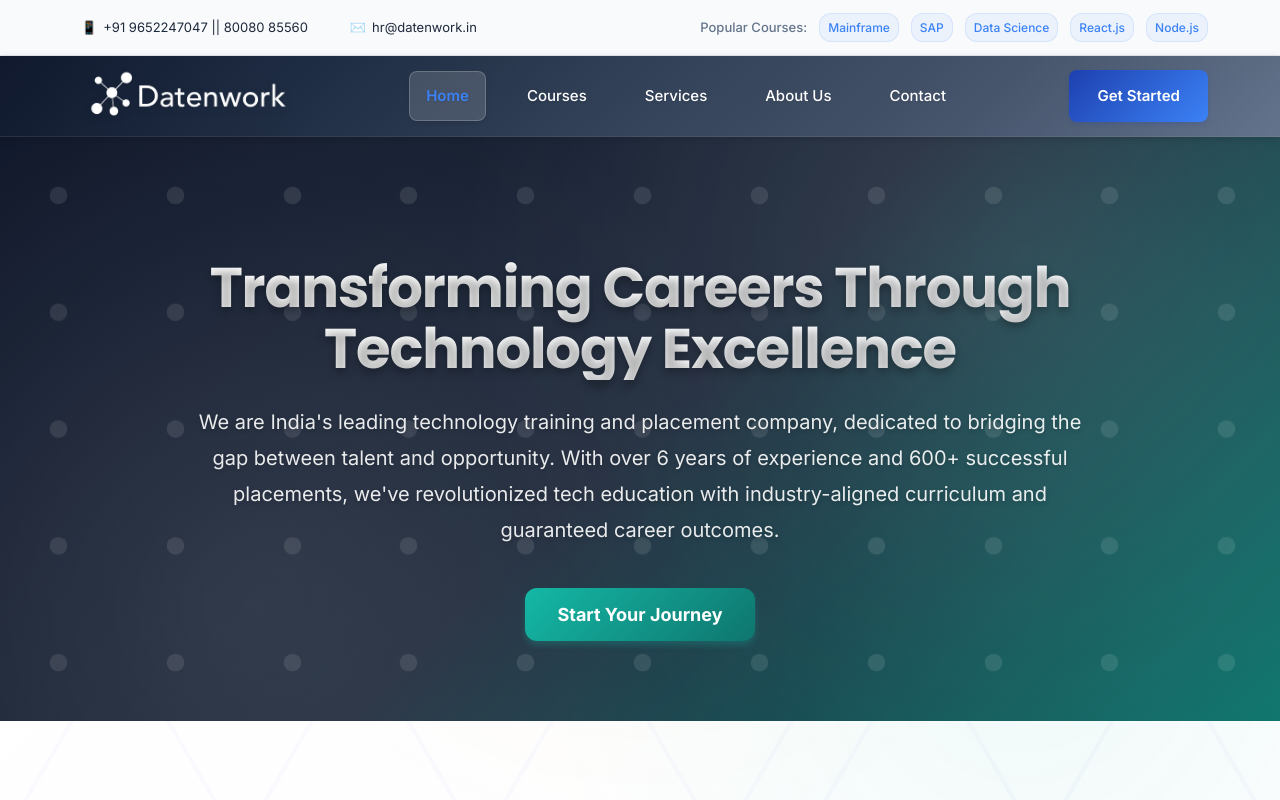
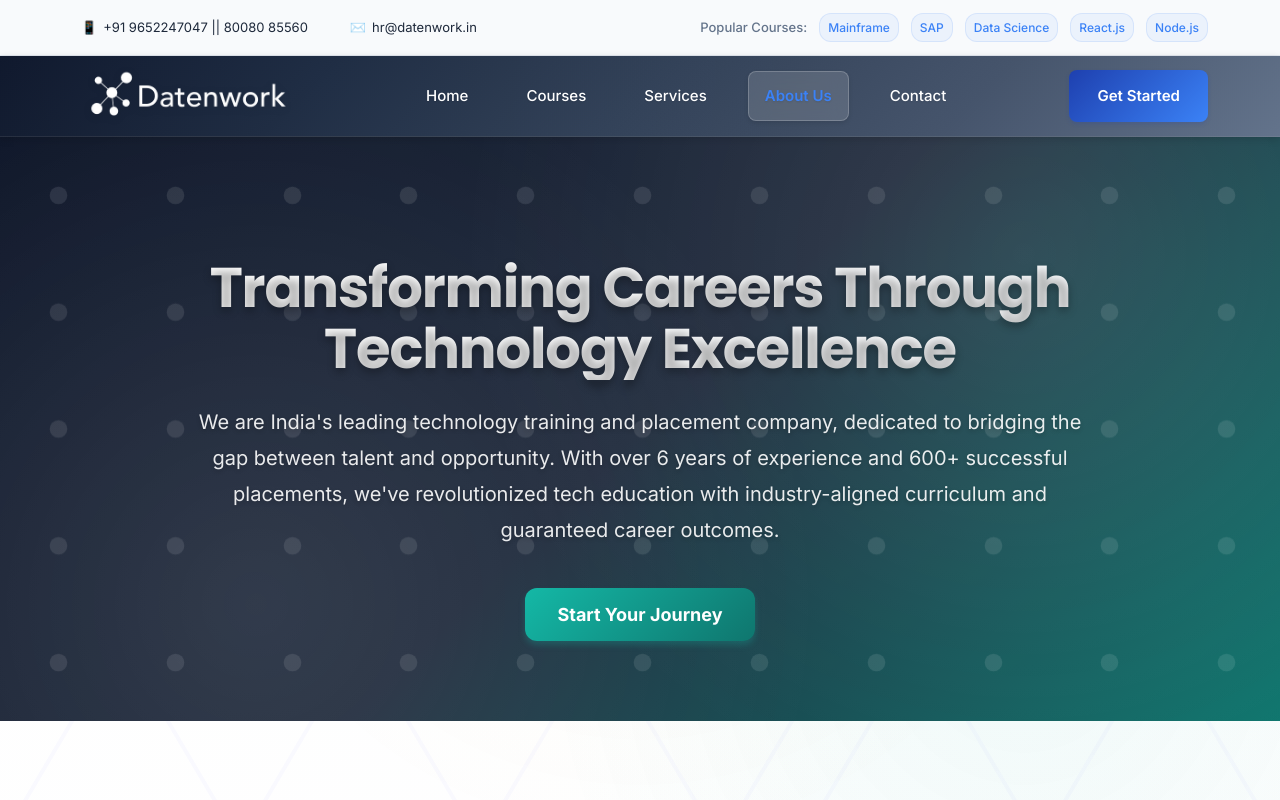
Before and after one commit to chidupudi/DatenWork, a React (Create React App) app: page /about in a window 1280 px wide. Shown: the top 800 px of the page. Built offline with nearby package versions, Linux system fonts and the light colour scheme.

Commit message:
haeder routing fixed

```diff
--- a/src/components/common/Header.js
+++ b/src/components/common/Header.js
@@ -8,8 +8,8 @@
 */
 
 import React, { useState } from 'react';
-// For real implementation, uncomment these:
-import { Link, useLocation } from 'react-router-dom';
+// ✅ UNCOMMENTED - For real implementation with React Router
+import { Link, useLocation, useNavigate } from 'react-router-dom';
 
 import logoSrc from '../../assets/image.png';
 
@@ -233,14 +233,14 @@ const TopBar = () => {
   );
 };
 
-// UPDATED Main Header Component with Hero Gradient
+// ✅ UPDATED Main Header Component with Working React Router Navigation
 const Header = () => {
   const [isMenuOpen, setIsMenuOpen] = useState(false);
 
-  // For demo purposes - in real app, use useLocation
-  const [currentPath, setCurrentPath] = useState('/');
-  // const location = useLocation(); // Uncomment for real implementation
-  // const currentPath = location.pathname;
+  // ✅ USING REAL REACT ROUTER HOOKS
+  const location = useLocation(); // Get current location
+  const navigate = useNavigate(); // Get navigate function
+  const currentPath = location.pathname; // Get current path
 
   const toggleMenu = () => {
     setIsMenuOpen(!isMenuOpen);
@@ -442,16 +442,11 @@ const Header = () => {
     background: brandColors.gradient
   };
 
-  // Handle navigation with proper routing and feedback
+  // ✅ UPDATED: Handle navigation with proper React Router navigation
   const handleNavClick = (path) => {
     console.log(`Navigating to: ${path}`);
-    setCurrentPath(path); // For demo
-    setIsMenuOpen(false);
-
-
-
-    // For real implementation with React Router:
-    // navigate(path); // or use Link component
+    setIsMenuOpen(false); // Close mobile menu
+    navigate(path); // ✅ Actually navigate using React Router
   };
 
   const navigationItems = [
@@ -473,7 +468,7 @@ const Header = () => {
         <div style={headerOverlayStyles} />
 
         <div style={headerContainerStyles}>
-          {/* Logo and Title - with Link in real implementation */}
+          {/* Logo and Title - ✅ Now uses navigate for home link */}
           <div
             style={logoLinkStyles}
             onClick={() => handleNavClick('/')}
@@ -504,6 +499,7 @@ const Header = () => {
             }}>
               {navigationItems.map((item) => (
                 <li key={item.path} style={{ width: isMobile ? '100%' : 'auto' }}>
+                  {/* ✅ OPTION 1: Using onClick with navigate */}
                   <div
                     style={navLinkStyles(item.path)}
                     onClick={() => handleNavClick(item.path)}
@@ -526,6 +522,32 @@ const Header = () => {
                   >
                     {item.label}
                   </div>
+
+                  {/* ✅ OPTION 2: Alternatively, you can replace the div above with Link component:
+                  <Link
+                    to={item.path}
+                    style={navLinkStyles(item.path)}
+                    onClick={() => setIsMenuOpen(false)}
+                    onMouseEnter={(e) => {
+                      if (!isActive(item.path)) {
+                        e.target.style.background = brandColors.headerHover;
+                        e.target.style.color = brandColors.primary;
+                        e.target.style.borderColor = 'rgba(255, 255, 255, 0.2)';
+                        e.target.style.backdropFilter = 'blur(10px)';
+                      }
+                    }}
+                    onMouseLeave={(e) => {
+                      if (!isActive(item.path)) {
+                        e.target.style.background = 'transparent';
+                        e.target.style.color = brandColors.headerText;
+                        e.target.style.borderColor = 'transparent';
+                        e.target.style.backdropFilter = 'none';
+                      }
+                    }}
+                  >
+                    {item.label}
+                  </Link>
+                  */}
                 </li>
               ))}
 
```
